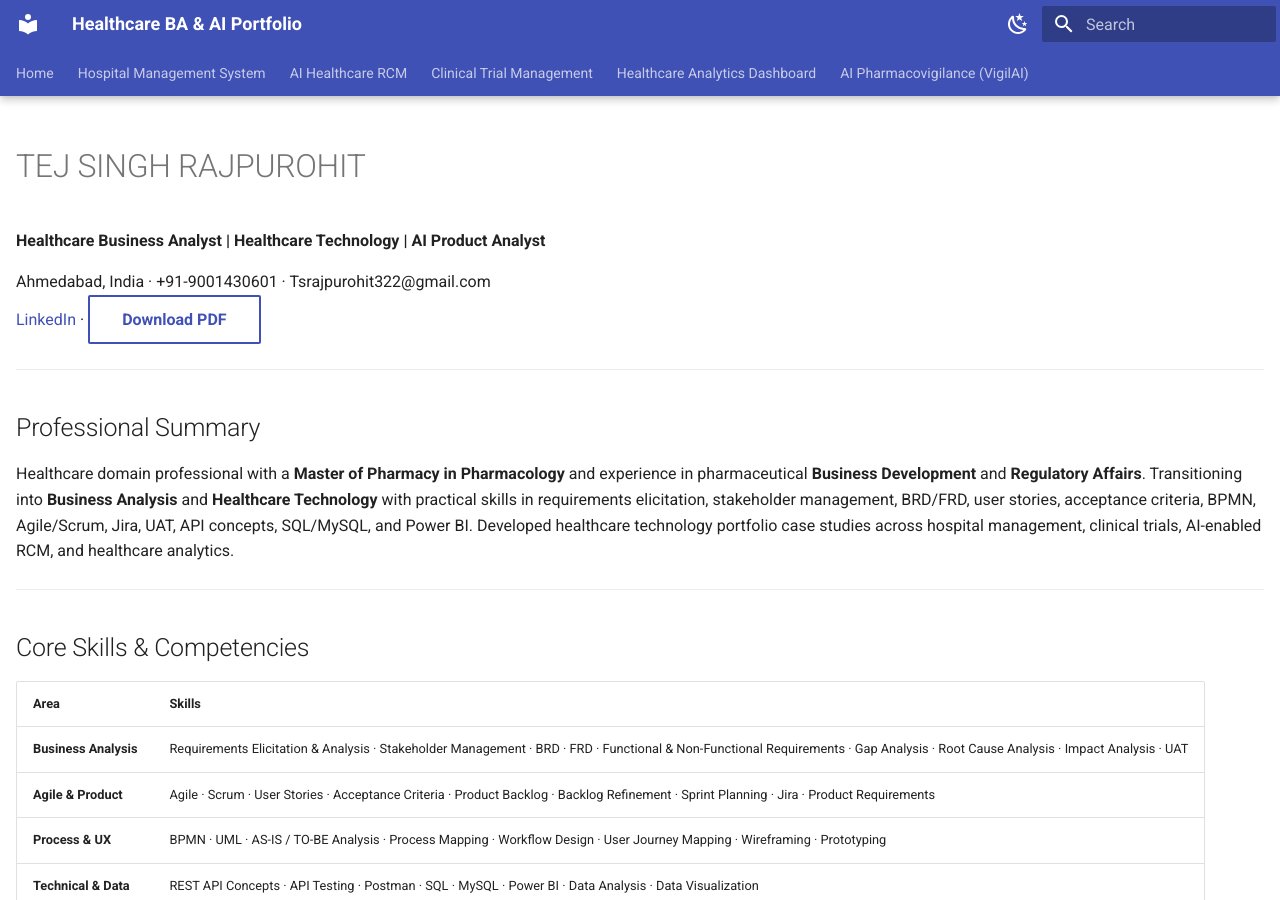
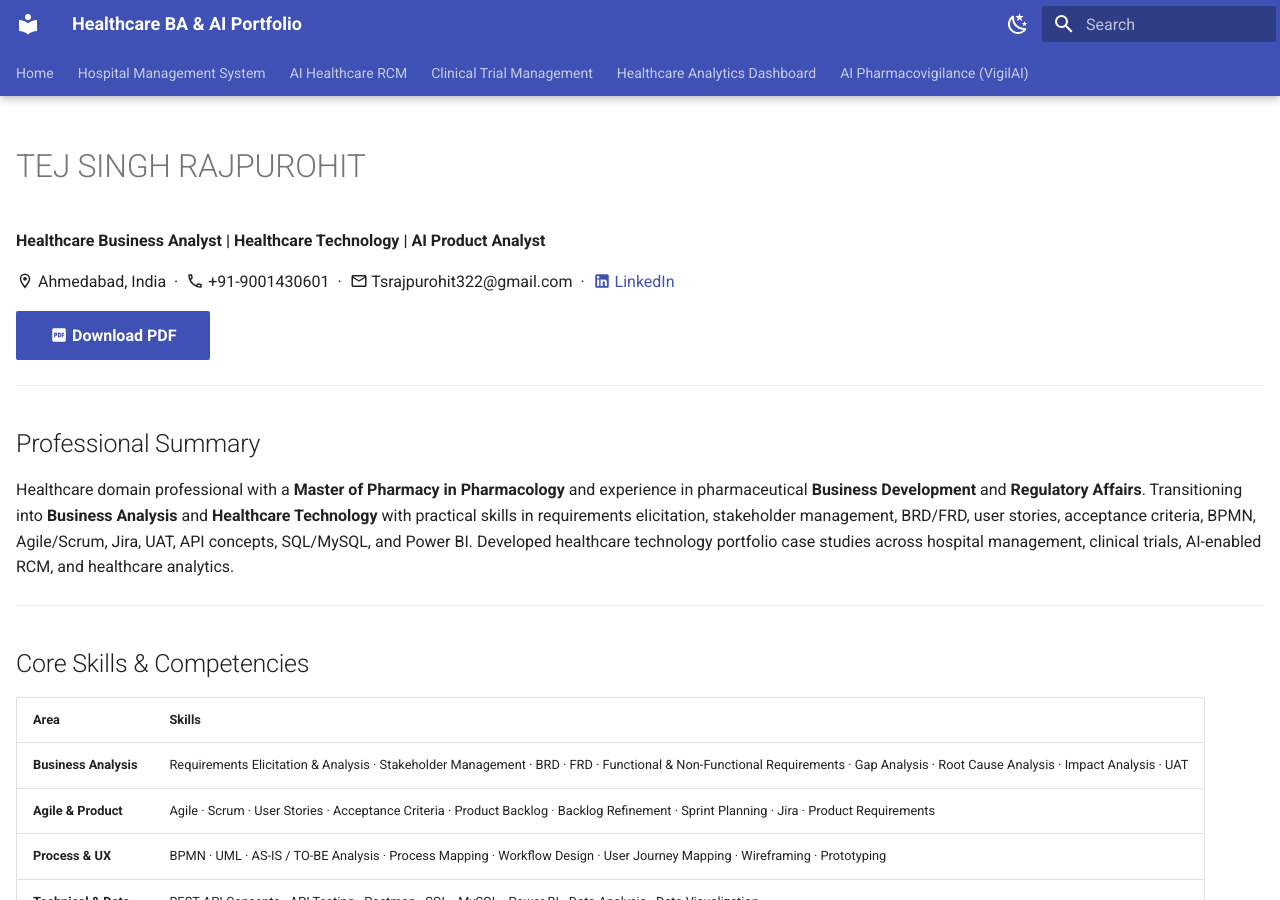
Before and after one commit to tsrajpurohit/healthcare-ba-ai-portfolio-, an MkDocs documentation site: the page built from docs/resume.md, in a window 1280 px wide and 900 px high. Built offline with MkDocs 1.6.1 and Material for MkDocs 9.7.7, drawn with Linux system fonts in a browser that asks for light colours; part of the change alters nothing that is shown.

Commit message:
Update resume.md

```diff
--- a/docs/resume.md
+++ b/docs/resume.md
@@ -8,9 +8,9 @@ hide:
 
 **Healthcare Business Analyst | Healthcare Technology | AI Product Analyst**
 
-Ahmedabad, India · +91-9001430601 · Tsrajpurohit322@gmail.com
-[LinkedIn](https://linkedin.com/in/tej-singh-rajpurohit-39071694) ·
-[Download PDF](assets/Tej-Singh-Rajpurohit-Resume.pdf){ .md-button }
+:material-map-marker-outline: Ahmedabad, India &nbsp;·&nbsp; :material-phone-outline: +91-9001430601 &nbsp;·&nbsp; :material-email-outline: Tsrajpurohit322@gmail.com &nbsp;·&nbsp; [:material-linkedin: LinkedIn](https://linkedin.com/in/tej-singh-rajpurohit-39071694)
+
+[:material-file-pdf-box: Download PDF](assets/Tej-Singh-Rajpurohit-Resume.pdf){ .md-button .md-button--primary }
 
 ---
 
@@ -34,7 +34,7 @@ Healthcare domain professional with a **Master of Pharmacy in Pharmacology** and
 
 ## Professional Experience
 
-### Assistant Manager – Business Development
+### :material-briefcase: Assistant Manager – Business Development
 **Espee Drugs & Finechem Co.** — Ahmedabad, India
 *July 2019 – September 2020*
 
@@ -44,7 +44,7 @@ Healthcare domain professional with a **Master of Pharmacy in Pharmacology** and
 - Analyzed technical and documentation requirements and communicated relevant information between stakeholders.
 - Supported resolution of cross-functional issues related to product development, quality, and regulatory requirements.
 
-### Junior Executive – Regulatory Affairs
+### :material-briefcase-outline: Junior Executive – Regulatory Affairs
 **Lyka Labs Limited** — Ankleshwar, Gujarat
 *November 2018 – June 2019*
 
@@ -57,18 +57,18 @@ Healthcare domain professional with a **Master of Pharmacy in Pharmacology** and
 
 ## Healthcare Technology Portfolio
 
-**[Portfolio website](https://tsrajpurohit.github.io/healthcare-ba-ai-portfolio-/)** · Business Analysis portfolio case studies / simulations — *not commercial employment projects*.
+**[:material-web: Portfolio website](https://tsrajpurohit.github.io/healthcare-ba-ai-portfolio-/)** · Business Analysis portfolio case studies / simulations — *not commercial employment projects*.
 
-### Hospital Management System | Business Analysis Case Study
+### :material-hospital-box-outline: Hospital Management System | Business Analysis Case Study
 Analyzed hospital workflows and elicited functional requirements for patient registration, scheduling, appointments, and billing. Created stakeholder analysis, BRD/FRD, AS-IS/TO-BE models, user stories, acceptance criteria, Jira backlog items, and UAT scenarios.
 
-### Clinical Trial Management System | Business Analysis Case Study
+### :material-flask-outline: Clinical Trial Management System | Business Analysis Case Study
 Analyzed clinical trial workflows and stakeholder requirements covering trial setup, patient enrollment, site activities, documentation, and protocol compliance. Developed process models, requirements, user stories, acceptance criteria, and UAT scenarios.
 
-### AI Healthcare Revenue Cycle Management Platform | AI Product / BA Case Study
+### :material-cash-sync: AI Healthcare Revenue Cycle Management Platform | AI Product / BA Case Study
 Analyzed healthcare RCM workflows and identified AI automation opportunities. Defined requirements and business rules for claim validation, document processing, denial management, and revenue analytics, supported by workflows, user stories, and acceptance criteria.
 
-### Healthcare Analytics Dashboard | Business Analysis / Product Case Study
+### :material-chart-box-outline: Healthcare Analytics Dashboard | Business Analysis / Product Case Study
 Defined healthcare analytics and reporting requirements, including KPI definitions, dashboard requirements, user stories, acceptance criteria, and validation scenarios for operational decision-making.
 
 ---
```
